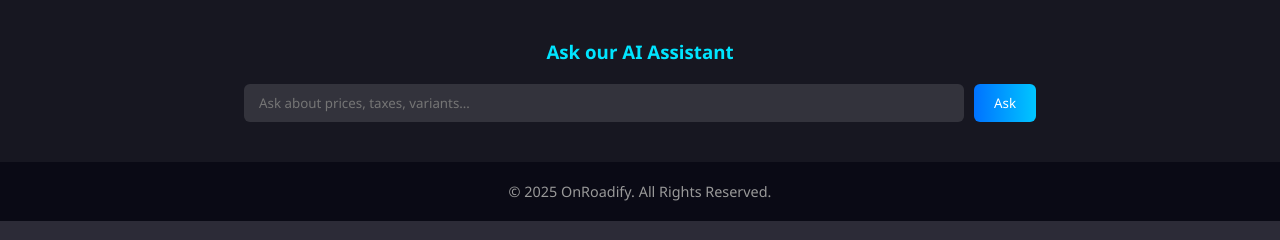
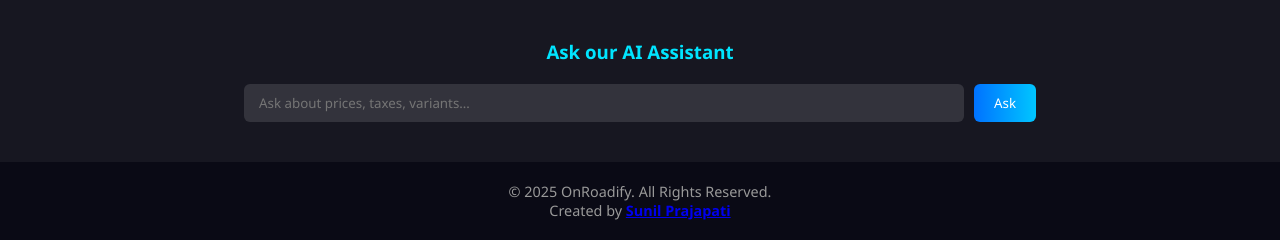
Before and after one commit to sunilprajapati832/OnRoadify, a Flask app: page / in a window 1280 px wide. Shown: the part 861-1101 px from the top of the page. Run offline with Flask 3, Linux system fonts and the light colour scheme.

Commit message:
Added creator credit in footer

```diff
--- a/templates/index.html
+++ b/templates/index.html
@@ -81,7 +81,13 @@
 
 <!-- ================= Footer ================= -->
 <footer class="site-footer">
-    <p>© 2025 OnRoadify. All Rights Reserved.</p>
+    <p>© 2025 OnRoadify. All Rights Reserved.
+     <br>
+    Created by
+    <a href="https://www.linkedin.com/in/sunil-prajapati832" target="_blank">
+        <strong>Sunil Prajapati</strong>
+    </a>
+    </p>
 </footer>
 
 <!-- ================= Scripts (CRITICAL) ================= -->
```
